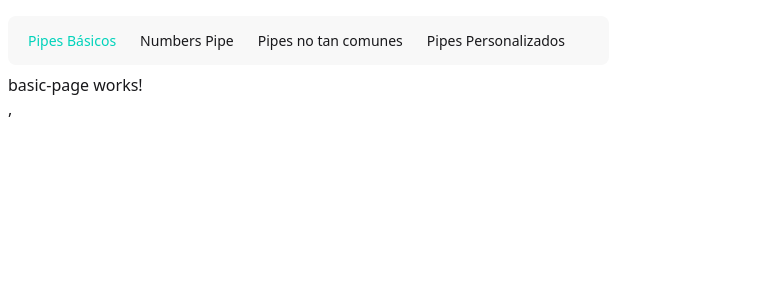
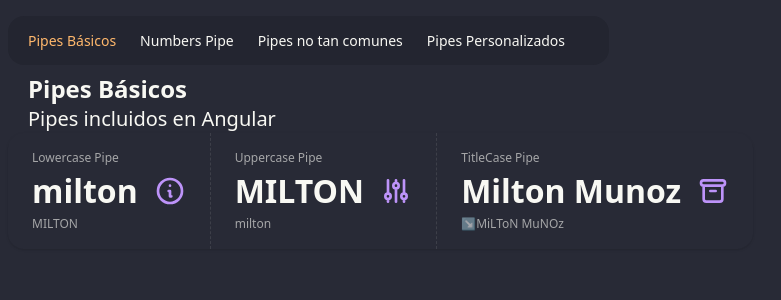
Before and after one commit to GenerationMilton/angular-pipes, an Angular app: page /basic in a window 1280 px wide. Shown: the top 300 px of the page, without its empty margins (0-781 px from the left). Built offline with nearby package versions, Linux system fonts and the light colour scheme.

Commit message:
angular :sparkles: pipes UpperCase LowerCase TitleCase Pipes

```diff
--- a/src/app/pages/basic-page/basic-page.component.html
+++ b/src/app/pages/basic-page/basic-page.component.html
@@ -1 +1,69 @@
-<p>basic-page works!</p>,
+<section class="mx-5">
+    <h1 class="text-2xl font-bold">Pipes Básicos</h1>
+    <h3 class="text-xl font-thin">Pipes incluidos en Angular</h3>
+</section>
+
+<div class="stats shadow">
+  <div class="stat">
+    <div class="stat-figure text-secondary">
+      <svg
+        xmlns="http://www.w3.org/2000/svg"
+        fill="none"
+        viewBox="0 0 24 24"
+        class="inline-block h-8 w-8 stroke-current"
+      >
+        <path
+          stroke-linecap="round"
+          stroke-linejoin="round"
+          stroke-width="2"
+          d="M13 16h-1v-4h-1m1-4h.01M21 12a9 9 0 11-18 0 9 9 0 0118 0z"
+        ></path>
+      </svg>
+    </div>
+    <div class="stat-title">Lowercase Pipe</div>
+    <div class="stat-value">{{ nameUpper() | lowercase }}</div>
+    <div class="stat-desc">{{ nameUpper() }}</div>
+  </div>
+
+  <div class="stat">
+    <div class="stat-figure text-secondary">
+      <svg
+        xmlns="http://www.w3.org/2000/svg"
+        fill="none"
+        viewBox="0 0 24 24"
+        class="inline-block h-8 w-8 stroke-current"
+      >
+        <path
+          stroke-linecap="round"
+          stroke-linejoin="round"
+          stroke-width="2"
+          d="M12 6V4m0 2a2 2 0 100 4m0-4a2 2 0 110 4m-6 8a2 2 0 100-4m0 4a2 2 0 110-4m0 4v2m0-6V4m6 6v10m6-2a2 2 0 100-4m0 4a2 2 0 110-4m0 4v2m0-6V4"
+        ></path>
+      </svg>
+    </div>
+    <div class="stat-title">Uppercase Pipe</div>
+    <div class="stat-value">{{ nameLower() | uppercase }}</div>
+    <div class="stat-desc">{{ nameLower() }}</div>
+  </div>
+
+  <div class="stat">
+    <div class="stat-figure text-secondary">
+      <svg
+        xmlns="http://www.w3.org/2000/svg"
+        fill="none"
+        viewBox="0 0 24 24"
+        class="inline-block h-8 w-8 stroke-current"
+      >
+        <path
+          stroke-linecap="round"
+          stroke-linejoin="round"
+          stroke-width="2"
+          d="M5 8h14M5 8a2 2 0 110-4h14a2 2 0 110 4M5 8v10a2 2 0 002 2h10a2 2 0 002-2V8m-9 4h4"
+        ></path>
+      </svg>
+    </div>
+    <div class="stat-title">TitleCase Pipe</div>
+    <div class="stat-value">{{ fullName() | titlecase }}</div>
+    <div class="stat-desc">↘{{ fullName() }}</div>
+  </div>
+</div>
--- a/src/app/pages/basic-page/basic-page.component.ts
+++ b/src/app/pages/basic-page/basic-page.component.ts
@@ -1,9 +1,16 @@
-import { ChangeDetectionStrategy, Component } from '@angular/core';
+import { LowerCasePipe, TitleCasePipe, UpperCasePipe } from '@angular/common';
+import { Component, signal } from '@angular/core';
 
 @Component({
   selector: 'app-basic-page',
-  imports: [],
+  imports: [ LowerCasePipe, UpperCasePipe, TitleCasePipe],
   templateUrl: './basic-page.component.html',
-  changeDetection: ChangeDetectionStrategy.OnPush,
+
 })
-export default class BasicPageComponent { }
+export default class BasicPageComponent {
+
+  nameLower = signal('milton');
+  nameUpper = signal('MILTON');
+  fullName= signal('MiLToN MuNOz')
+
+}
--- a/src/styles.css
+++ b/src/styles.css
@@ -1,3 +1,6 @@
 /* You can add global styles to this file, and also import other style files */
 @import "tailwindcss";
 @plugin "daisyui";
+ @plugin "daisyui" {
+   themes: dracula --default, dark --prefersdark;
+ }
```
